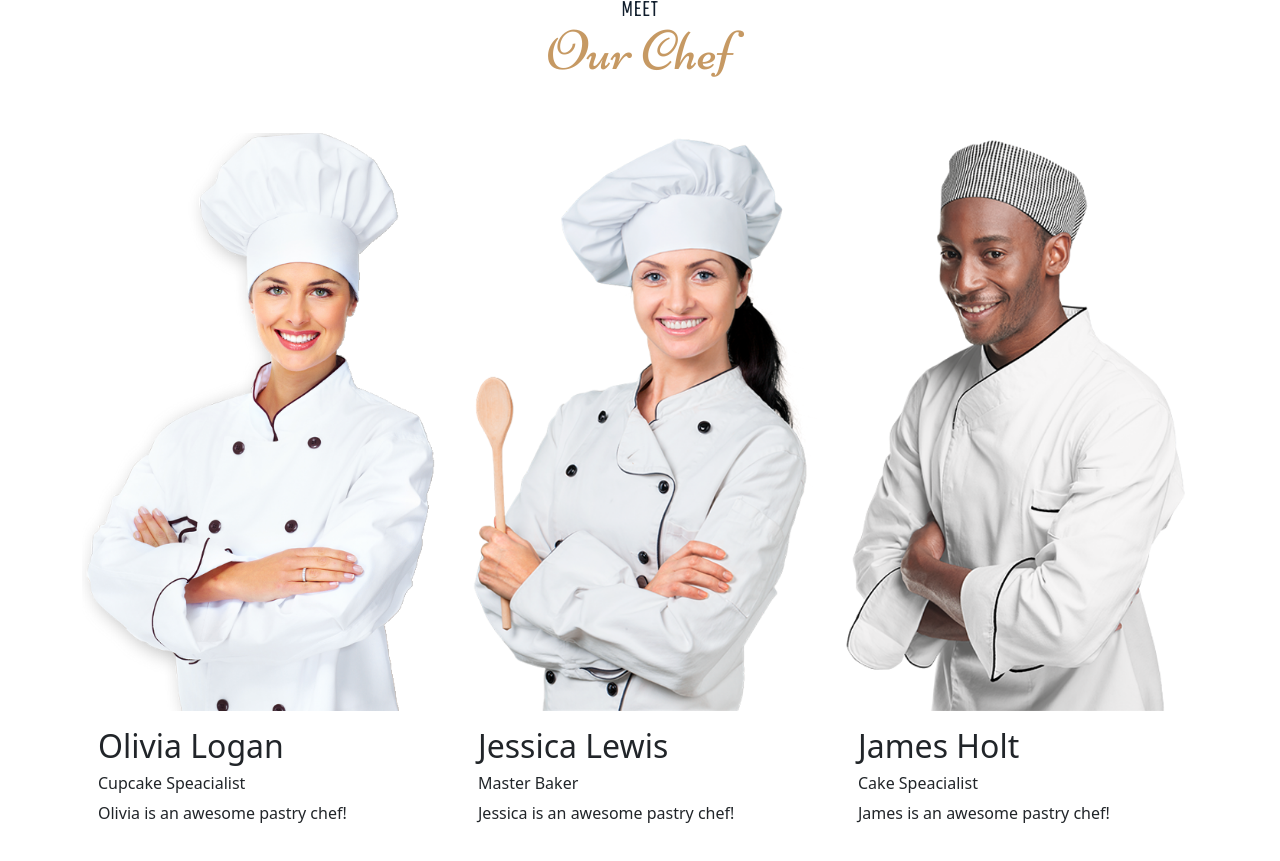
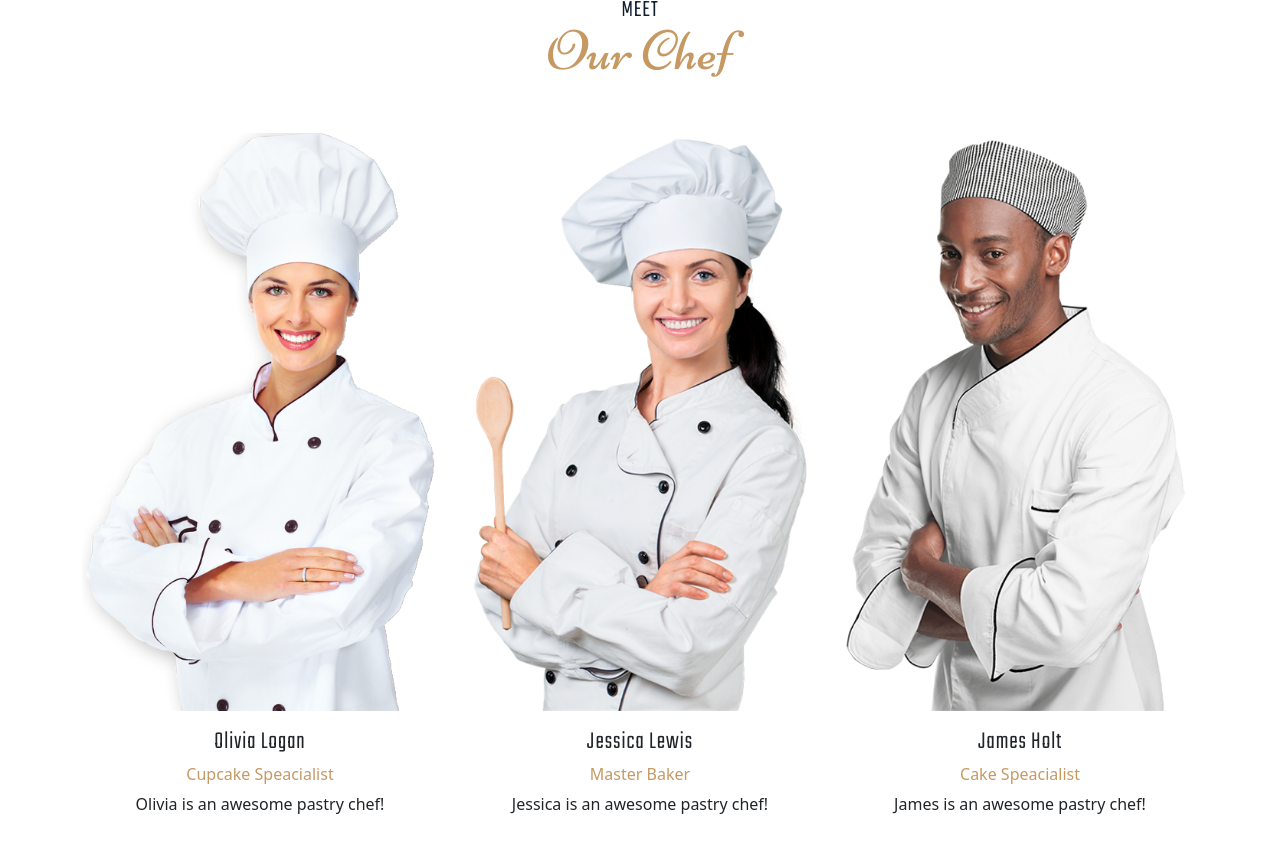
Before and after one commit to RobsonVinicius/brod-padaria, a plain HTML site: page index.html in a window 1280 px wide. Shown: the part 2551-3412 px from the top of the page. Drawn offline with nearby package versions, Linux system fonts and the light colour scheme.

Commit message:
Chef Section - CSS

```diff
--- a/index.html
+++ b/index.html
@@ -193,7 +193,7 @@
           <h2 class="display-4">Our Chef</h2>
         </div>
 
-        <div class="row">
+        <div class="row text-center">
           <div class="col-12 col-md-4">
             <img src="images/chef-1.png" alt="Chef 1" class="img-fluid">
             <div class="card-body">
--- a/styles.css
+++ b/styles.css
@@ -238,6 +238,18 @@ hr {
   color: #c69963
 }
 
+.chef .card-body h2 {
+  font-size: 25px;
+  letter-spacing: 1px;
+  font-family: 'Teko', sans-serif;
+  font-weight: 300;
+}
+
+.chef .card-body h6 {
+  font-size: 16px;
+  color: #c69963
+}
+
 
 @media (min-width: 576px) {
   .navbar-brand {
```
